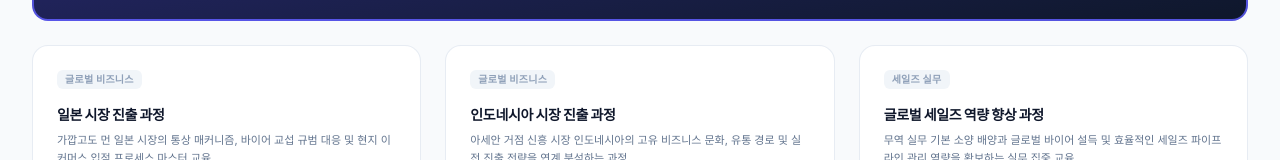
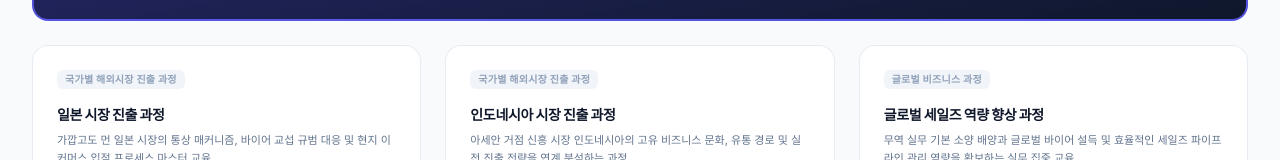
Before and after one commit to hjshin-assist/KOTRA_aSSIST_REVIEW, a React (Vite) app: page / in a window 1280 px wide. Shown: the part 448-608 px from the top of the page. Built offline with nearby package versions, Linux system fonts and the light colour scheme.

Commit message:
refactor: update course category classifications
Reorganized course categories for better consistency and alignment with the training curriculum structure.

```diff
--- a/src/additionalData.ts
+++ b/src/additionalData.ts
@@ -10,7 +10,7 @@ export const additionalCatalogItems: CourseCatalogItem[] = [
     overallSatisfaction: 7.5,
     status: "완료",
     description: "가깝고도 먼 일본 시장의 통상 매커니즘, 바이어 교섭 규범 대응 및 현지 이커머스 입점 프로세스 마스터 교육",
-    category: "글로벌 비즈니스"
+    category: "국가별 해외시장 진출 과정"
   },
   {
     id: "indonesia-market-entry",
@@ -21,7 +21,7 @@ export const additionalCatalogItems: CourseCatalogItem[] = [
     overallSatisfaction: 8.2,
     status: "완료",
     description: "아세안 거점 신흥 시장 인도네시아의 고유 비즈니스 문화, 유통 경로 및 실전 진출 전략을 연계 분석하는 과정",
-    category: "글로벌 비즈니스"
+    category: "국가별 해외시장 진출 과정"
   },
   {
     id: "global-sales-competency",
@@ -32,7 +32,7 @@ export const additionalCatalogItems: CourseCatalogItem[] = [
     overallSatisfaction: 8.8,
     status: "완료",
     description: "무역 실무 기본 소양 배양과 글로벌 바이어 설득 및 효율적인 세일즈 파이프라인 관리 역량을 확보하는 실무 집중 교육",
-    category: "세일즈 실무"
+    category: "글로벌 비즈니스 과정"
   }
 ];
 
--- a/src/data.ts
+++ b/src/data.ts
@@ -665,7 +665,7 @@ export const courseCatalog: CourseCatalogItem[] = [
     overallSatisfaction: 8.5,
     status: "완료",
     description: "내수 및 수출 초보 기업이 실전 수출 계약 및 단계별 대응을 통해 수출의 첫 관문을 안정적으로 여는 입문 실무 과정",
-    category: "수출 입문"
+    category: "글로벌 비즈니스 과정"
   },
   {
     id: "kotra-usa-2026",
@@ -676,7 +676,7 @@ export const courseCatalog: CourseCatalogItem[] = [
     overallSatisfaction: 9.1,
     status: "완료",
     description: "미국 권역 내 현지 맞춤형 마케팅 채널 수립 및 관세/통관 핵심 실무 지식 함양 과정",
-    category: "글로벌 비즈니스"
+    category: "국가별 해외시장 진출 과정"
   },
   {
     id: "kotra-exhibition-2026",
@@ -687,7 +687,7 @@ export const courseCatalog: CourseCatalogItem[] = [
     overallSatisfaction: 8.6,
     status: "완료",
     description: "해외 전시회 기획과 부스 디자인 및 대기업/중소기업 눈높이에 따른 오감 만족 해외 밀착 마케팅 설계 과정",
-    category: "해외 마케팅"
+    category: "글로벌 비즈니스 과정"
   }
 ];
 
```
